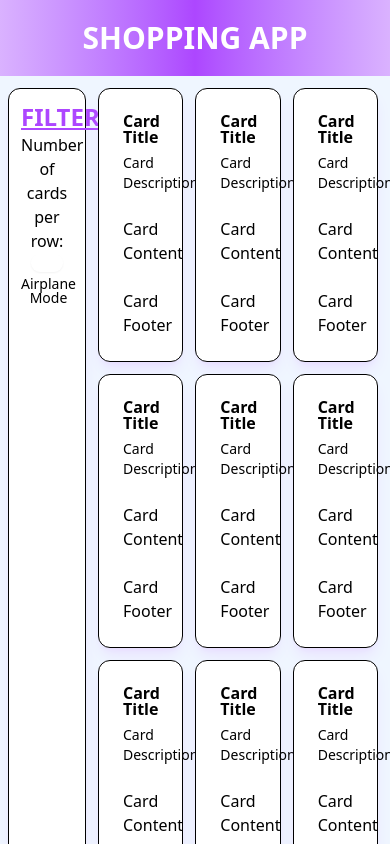
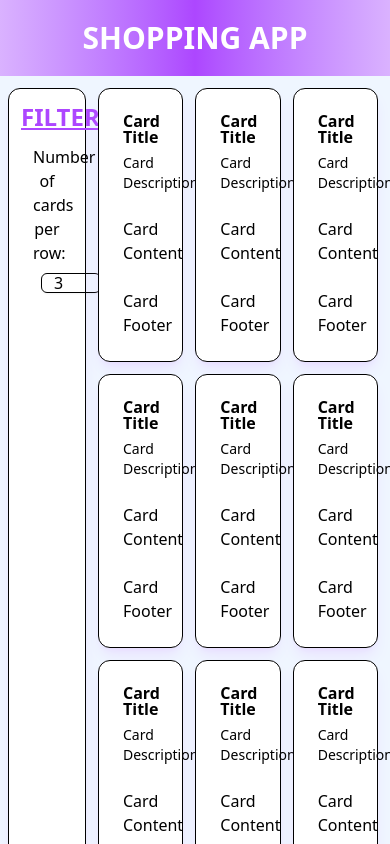
Before and after one commit to Tejas383/shopping-site, a React (Vite) app: page / in a window 390 px wide. Shown: the top 844 px of the page. Built offline with nearby package versions, Linux system fonts and the light colour scheme.

Commit message:
feat: add responsive card layout and filters with new input component

```diff
--- a/package.json
+++ b/package.json
@@ -15,6 +15,7 @@
     "@emotion/styled": "^11.14.1",
     "@mui/material": "^7.3.7",
     "@radix-ui/react-label": "^2.1.8",
+    "@radix-ui/react-slot": "^1.2.4",
     "@radix-ui/react-switch": "^1.2.6",
     "@tailwindcss/vite": "^4.1.18",
     "class-variance-authority": "^0.7.1",
--- a/src/App.jsx
+++ b/src/App.jsx
@@ -1,14 +1,16 @@
-import React from 'react'
+import React, {useState} from 'react'
 import Cards from './components/Cards.jsx'
 import Filters from './components/Filters.jsx'
 
 const App = () => {
+  const [cols, setCols] = useState(3);
+
   return (
     <div className="bg-blue-50">
       <h1 className="font-bold text-3xl bg-gradient-to-r from-purple-300 via-purple-500 to-purple-300 text-white p-5 text-center">SHOPPING APP</h1>
       <div className="flex">
-        <Filters />
-        <Cards />
+        <Filters cols={cols} setCols={setCols} />
+        <Cards cols={cols} />
       </div>
     </div>
   )
--- a/src/components/Cards.jsx
+++ b/src/components/Cards.jsx
@@ -2,9 +2,11 @@
 import productsData from '../data/products.json'
 import CardComponent from './CardComponent.jsx'
 
-const Cards = () => {
+const Cards = ({cols}) => {
+  console.log(cols)
   return (
-    <div className="grid grid-cols-3 p-3 gap-3 w-full">
+    <div className="grid  p-3 gap-3 w-full" style={{ gridTemplateColumns: `repeat(${cols}, minmax(0, 1fr))` }}>
+    {/* <div className={`grid grid-cols-[${cols}] gap-3 p-3 w-full`}> */}
       {productsData.map((item, index) => (
         <CardComponent key={index} item={item} />
       ))}
--- a/src/components/Filters.jsx
+++ b/src/components/Filters.jsx
@@ -1,19 +1,28 @@
 import React from "react";
-import { Switch } from "@/components/ui/switch"
-import { Label } from "@/components/ui/label"
+// import { Switch } from "@/components/ui/switch";
+// import { Label } from "@/components/ui/label";
+import { Input } from "@/components/ui/input";
 
-const Filters = () => {
+const Filters = ({ cols, setCols }) => {
   return (
     <div className="w-[20%] border my-3 ml-2 rounded-xl p-3 shadow-lg shadow-purple-300/30 bg-white">
       <h2 className="font-bold text-2xl text-center underline text-purple-500 ">
         FILTERS
       </h2>
-      <div className="text-center">
-        Number of cards per row:
-        <br />
-        {/* <Switch className="bg-pink-300" /> */}
-        <Switch id="airplane-mode" />
-      <Label htmlFor="airplane-mode">Airplane Mode</Label>
+      <div className="text-center my-3 mx-3">
+        {/* <br /> */}
+        {/* <Label htmlFor="cards_num">Number of cards per row: </Label> */}
+        <p>Number of cards per row:</p>
+        <Input
+          type="number"
+          value={cols}
+          placeholder="cols"
+          min="1"
+          max="4"
+          className="m-2 h-5 w-15 focus-visible:ring-[1px] focus-visible:border-purple-300 pl-3 pr-0"
+          onChange={(e) => setCols(Number(e.target.value))}
+        />
+        {/* <Switch id="cards_num" /> */}
       </div>
     </div>
   );
--- /dev/null
+++ b/src/components/ui/button.jsx
@@ -0,0 +1,58 @@
+import * as React from "react"
+import { Slot } from "@radix-ui/react-slot"
+import { cva } from "class-variance-authority";
+
+import { cn } from "@/lib/utils"
+
+const buttonVariants = cva(
+  "inline-flex items-center justify-center gap-2 whitespace-nowrap rounded-md text-sm font-medium transition-all disabled:pointer-events-none disabled:opacity-50 [&_svg]:pointer-events-none [&_svg:not([class*='size-'])]:size-4 shrink-0 [&_svg]:shrink-0 outline-none focus-visible:border-ring focus-visible:ring-ring/50 focus-visible:ring-[3px] aria-invalid:ring-destructive/20 dark:aria-invalid:ring-destructive/40 aria-invalid:border-destructive",
+  {
+    variants: {
+      variant: {
+        default: "bg-primary text-primary-foreground hover:bg-primary/90",
+        destructive:
+          "bg-destructive text-white hover:bg-destructive/90 focus-visible:ring-destructive/20 dark:focus-visible:ring-destructive/40 dark:bg-destructive/60",
+        outline:
+          "border bg-background shadow-xs hover:bg-accent hover:text-accent-foreground dark:bg-input/30 dark:border-input dark:hover:bg-input/50",
+        secondary:
+          "bg-secondary text-secondary-foreground hover:bg-secondary/80",
+        ghost:
+          "hover:bg-accent hover:text-accent-foreground dark:hover:bg-accent/50",
+        link: "text-primary underline-offset-4 hover:underline",
+      },
+      size: {
+        default: "h-9 px-4 py-2 has-[>svg]:px-3",
+        sm: "h-8 rounded-md gap-1.5 px-3 has-[>svg]:px-2.5",
+        lg: "h-10 rounded-md px-6 has-[>svg]:px-4",
+        icon: "size-9",
+        "icon-sm": "size-8",
+        "icon-lg": "size-10",
+      },
+    },
+    defaultVariants: {
+      variant: "default",
+      size: "default",
+    },
+  }
+)
+
+function Button({
+  className,
+  variant = "default",
+  size = "default",
+  asChild = false,
+  ...props
+}) {
+  const Comp = asChild ? Slot : "button"
+
+  return (
+    <Comp
+      data-slot="button"
+      data-variant={variant}
+      data-size={size}
+      className={cn(buttonVariants({ variant, size, className }))}
+      {...props} />
+  );
+}
+
+export { Button, buttonVariants }
--- /dev/null
+++ b/src/components/ui/input.jsx
@@ -0,0 +1,24 @@
+import * as React from "react"
+
+import { cn } from "@/lib/utils"
+
+function Input({
+  className,
+  type,
+  ...props
+}) {
+  return (
+    <input
+      type={type}
+      data-slot="input"
+      className={cn(
+        "file:text-foreground placeholder:text-muted-foreground selection:bg-primary selection:text-primary-foreground dark:bg-input/30 border-input h-9 w-full min-w-0 rounded-md border bg-transparent px-3 py-1 text-base shadow-xs transition-[color,box-shadow] outline-none file:inline-flex file:h-7 file:border-0 file:bg-transparent file:text-sm file:font-medium disabled:pointer-events-none disabled:cursor-not-allowed disabled:opacity-50 md:text-sm",
+        "focus-visible:border-ring focus-visible:ring-ring/50 focus-visible:ring-[3px]",
+        "aria-invalid:ring-destructive/20 dark:aria-invalid:ring-destructive/40 aria-invalid:border-destructive",
+        className
+      )}
+      {...props} />
+  );
+}
+
+export { Input }
--- /dev/null
+++ b/src/components/ui/pagination.jsx
@@ -0,0 +1,118 @@
+import * as React from "react"
+import {
+  ChevronLeftIcon,
+  ChevronRightIcon,
+  MoreHorizontalIcon,
+} from "lucide-react"
+
+import { cn } from "@/lib/utils"
+import { buttonVariants } from "@/components/ui/button";
+
+function Pagination({
+  className,
+  ...props
+}) {
+  return (
+    <nav
+      role="navigation"
+      aria-label="pagination"
+      data-slot="pagination"
+      className={cn("mx-auto flex w-full justify-center", className)}
+      {...props} />
+  );
+}
+
+function PaginationContent({
+  className,
+  ...props
+}) {
+  return (
+    <ul
+      data-slot="pagination-content"
+      className={cn("flex flex-row items-center gap-1", className)}
+      {...props} />
+  );
+}
+
+function PaginationItem({
+  ...props
+}) {
+  return <li data-slot="pagination-item" {...props} />;
+}
+
+function PaginationLink({
+  className,
+  isActive,
+  size = "icon",
+  ...props
+}) {
+  return (
+    <a
+      aria-current={isActive ? "page" : undefined}
+      data-slot="pagination-link"
+      data-active={isActive}
+      className={cn(buttonVariants({
+        variant: isActive ? "outline" : "ghost",
+        size,
+      }), className)}
+      {...props} />
+  );
+}
+
+function PaginationPrevious({
+  className,
+  ...props
+}) {
+  return (
+    <PaginationLink
+      aria-label="Go to previous page"
+      size="default"
+      className={cn("gap-1 px-2.5 sm:pl-2.5", className)}
+      {...props}>
+      <ChevronLeftIcon />
+      <span className="hidden sm:block">Previous</span>
+    </PaginationLink>
+  );
+}
+
+function PaginationNext({
+  className,
+  ...props
+}) {
+  return (
+    <PaginationLink
+      aria-label="Go to next page"
+      size="default"
+      className={cn("gap-1 px-2.5 sm:pr-2.5", className)}
+      {...props}>
+      <span className="hidden sm:block">Next</span>
+      <ChevronRightIcon />
+    </PaginationLink>
+  );
+}
+
+function PaginationEllipsis({
+  className,
+  ...props
+}) {
+  return (
+    <span
+      aria-hidden
+      data-slot="pagination-ellipsis"
+      className={cn("flex size-9 items-center justify-center", className)}
+      {...props}>
+      <MoreHorizontalIcon className="size-4" />
+      <span className="sr-only">More pages</span>
+    </span>
+  );
+}
+
+export {
+  Pagination,
+  PaginationContent,
+  PaginationLink,
+  PaginationItem,
+  PaginationPrevious,
+  PaginationNext,
+  PaginationEllipsis,
+}
```
Also changed, not shown: 1 other file (tests, documents, lock files or other folders).
